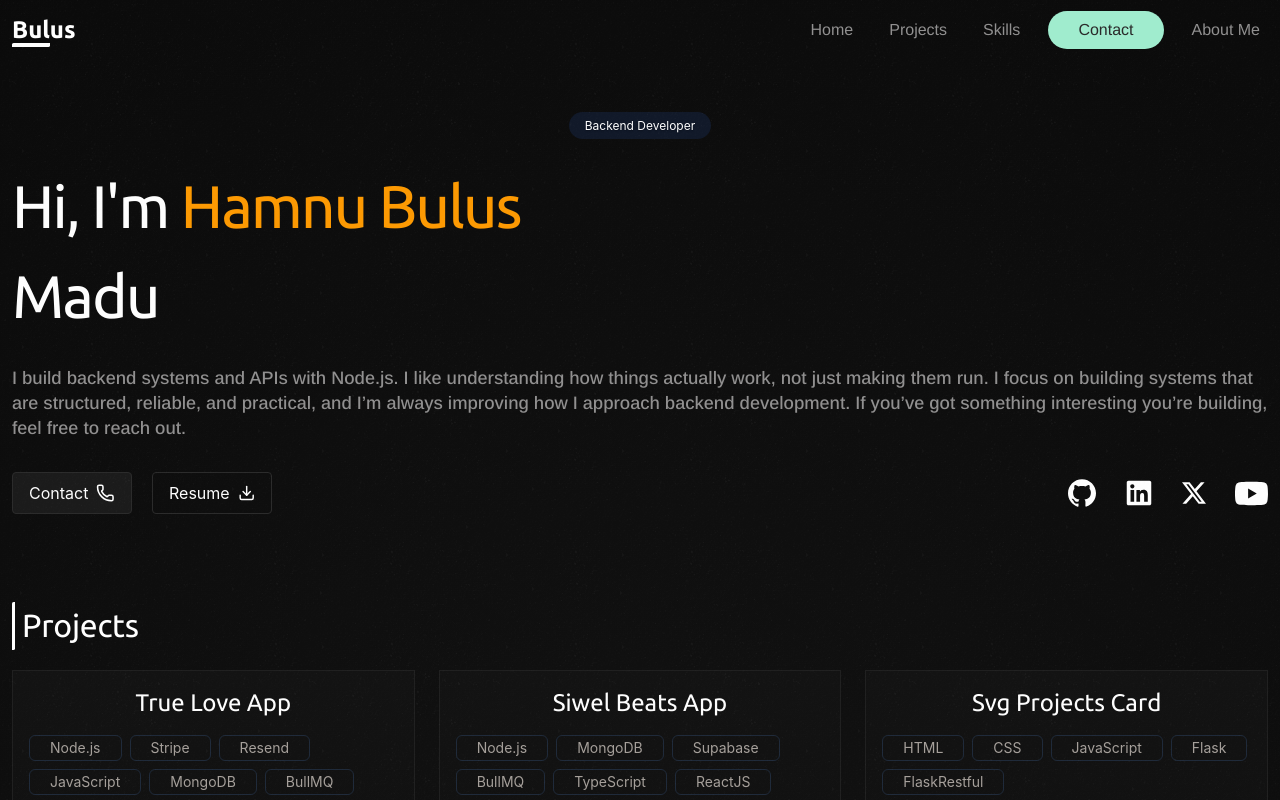
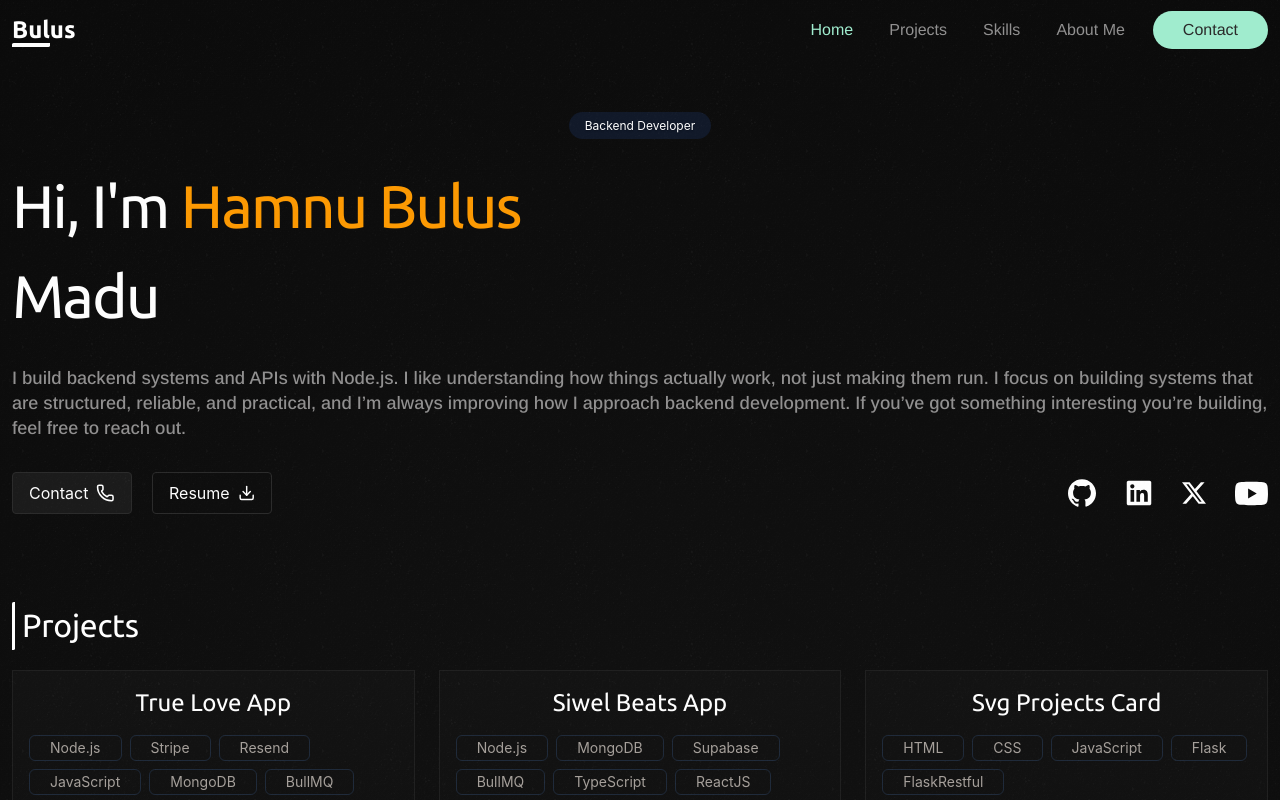
Before and after one commit to BulusHamnu/my-portfolio-v2, a React (Vite) app: page / in a window 1280 px wide. Shown: the top 800 px of the page. Built offline with nearby package versions, Linux system fonts and the light colour scheme; no server answers.

Commit message:
Feat: improved header design, added link highlighting when on a section.

```diff
--- a/src/components/header.tsx
+++ b/src/components/header.tsx
@@ -1,5 +1,6 @@
 import { useState, useEffect, useRef } from "react";
 import { X } from "lucide-react";
+import useActiveSection from "../hooks/useActiveSession";
 
 /* Header */
 function Logo() {
@@ -20,7 +21,7 @@ function Menu({
   return (
     <div
       onClick={toogleMenu}
-      className="rounded nav-menu  cursor-pointer  p-1.5"
+      className="rounded nav-menu cursor-pointer  p-1.5"
     >
       {isOpen ? (
         <X size={30} />
@@ -39,17 +40,19 @@ function LinkItem({
   text,
   to,
   setIsOpen,
+  activeSection,
 }: {
   text: string;
   to: string;
   setIsOpen: (value: boolean) => void;
+  activeSection: string;
 }) {
   return (
     <li className="nav-link-item text-left">
       <a
         onClick={() => setIsOpen(false)}
-        className="w-full block md:inline px-2 py-3 md:p-0 cursor-pointer"
-        href={to}
+        className={`${activeSection === to ? "active" : ""} w-full block md:inline px-2 py-3 md:p-0 cursor-pointer`}
+        href={`#${to}`}
       >
         {text}
       </a>
@@ -61,6 +64,13 @@ function Header() {
   const [isOpen, setIsOpen] = useState(false);
   const [isScrolled, setIsScrolled] = useState(false);
   const contactLinkRef = useRef<HTMLAnchorElement>(null);
+  const activeSection = useActiveSection([
+    "contact",
+    "hero",
+    "projects",
+    "skills",
+    "about",
+  ]);
 
   useEffect(() => {
     const handleScroll = () => {
@@ -90,9 +100,31 @@ function Header() {
       <Menu isOpen={isOpen} toogleMenu={toogleMenu} />
       <nav className={`main-navbar  ${isOpen ? "active" : ""}`}>
         <ul className="flex flex-col w-full justify-center">
-          <LinkItem text="Home" to="#hero" setIsOpen={setIsOpen} />
-          <LinkItem text="Projects" to="#projects" setIsOpen={setIsOpen} />
-          <LinkItem text="Skills" to="#skills" setIsOpen={setIsOpen} />
+          <LinkItem
+            text="Home"
+            to="hero"
+            setIsOpen={setIsOpen}
+            activeSection={activeSection}
+          />
+          <LinkItem
+            text="Projects"
+            to="projects"
+            setIsOpen={setIsOpen}
+            activeSection={activeSection}
+          />
+          <LinkItem
+            text="Skills"
+            to="skills"
+            setIsOpen={setIsOpen}
+            activeSection={activeSection}
+          />
+          <LinkItem
+            text="About Me"
+            to="about"
+            setIsOpen={setIsOpen}
+            activeSection={activeSection}
+          />
+
           <li
             onClick={() => contactLinkRef.current?.click()}
             className="contact-link text-left cursor-pointer"
@@ -100,18 +132,12 @@ function Header() {
             <a
               ref={contactLinkRef}
               onClick={() => setIsOpen(false)}
-              className="w-full block md:inline px-2 py-3 md:p-0"
+              className={`${activeSection === "contact" ? "active" : ""} w-full block md:inline px-2 py-3 md:p-0`}
               href="#contact"
             >
               Contact
             </a>
           </li>
-          {/* <LinkItem
-            text="Contact"
-            to="#contact"
-            setIsOpen={setIsOpen}
-          /> */}
-          <LinkItem text="About Me" to="#about" setIsOpen={setIsOpen} />
         </ul>
       </nav>
     </header>
--- a/src/components/heroSection.tsx
+++ b/src/components/heroSection.tsx
@@ -8,7 +8,7 @@ import { SiYoutube } from "react-icons/si";
 /* Hero Section */
 function HeroSection() {
   return (
-    <section id="hero" className="pt-28  p-3">
+    <section id="hero" className="pt-28 p-3">
       <span
         style={{ fontSize: "12px" }}
         className="border-b-gray-700 px-4 py-1.5 rounded-2xl bg-gray-900 text-shadow-sm m-3"
--- /dev/null
+++ b/src/hooks/useActiveSession.ts
@@ -0,0 +1,34 @@
+import { useState, useEffect } from "react";
+
+function useActiveSection(sectionIds: string[]) {
+  const [activeSection, setActiveSection] = useState<string>("hero");
+
+  useEffect(() => {
+    const observer = new IntersectionObserver(
+      (entries) => {
+        entries.forEach((entry) => {
+          if (entry.isIntersecting) {
+            setActiveSection(entry.target.id);
+          }
+        });
+      },
+      { rootMargin: "-50% 0px -50% 0px" },
+    );
+
+    sectionIds.forEach((id) => {
+      const element = document.getElementById(id);
+      if (element) observer.observe(element);
+    });
+
+    return () => {
+      sectionIds.forEach((id) => {
+        const element = document.getElementById(id);
+        if (element) observer.unobserve(element);
+      });
+    };
+  }, [sectionIds]);
+
+  return activeSection;
+}
+
+export default useActiveSection;
--- a/src/index.css
+++ b/src/index.css
@@ -99,15 +99,6 @@ header {
   transition: background-color 0.2s linear;
 }
 
-/* header::before {
-  content: "";
-  position: fixed;
-  inset: 0;
-  background-image: url("/src/assets/noisy.png");
-  opacity: 0.08;
-  pointer-events: none;
-} */
-
 header.active {
   border-bottom: 0.15rem solid #919090;
   background-color: #0f0f0f;
@@ -146,6 +137,16 @@ header.active {
   color: #919090;
   display: inline;
   padding-left: 1.5rem;
+}
+
+.nav-link-item > a.active,
+.contact-link > a.active {
+  color: #a0ecce;
+}
+
+.nav-link-item > a,
+.contact-link > a {
+  transition: color 0.2s ease-in;
 }
 
 .nav-link-item:hover,
@@ -273,10 +274,14 @@ footer,
     background-color: #7ec6a9;
   }
 
+  .contact-link:has(> a.active) {
+    background-color: #14212e;
+  }
+
   .nav-link-item:hover {
     background: none;
     color: var(--text-color);
-    transition: color 0.4s linear;
+    transition: color 0.2s ease-in;
   }
 
   .main-navbar {
```
